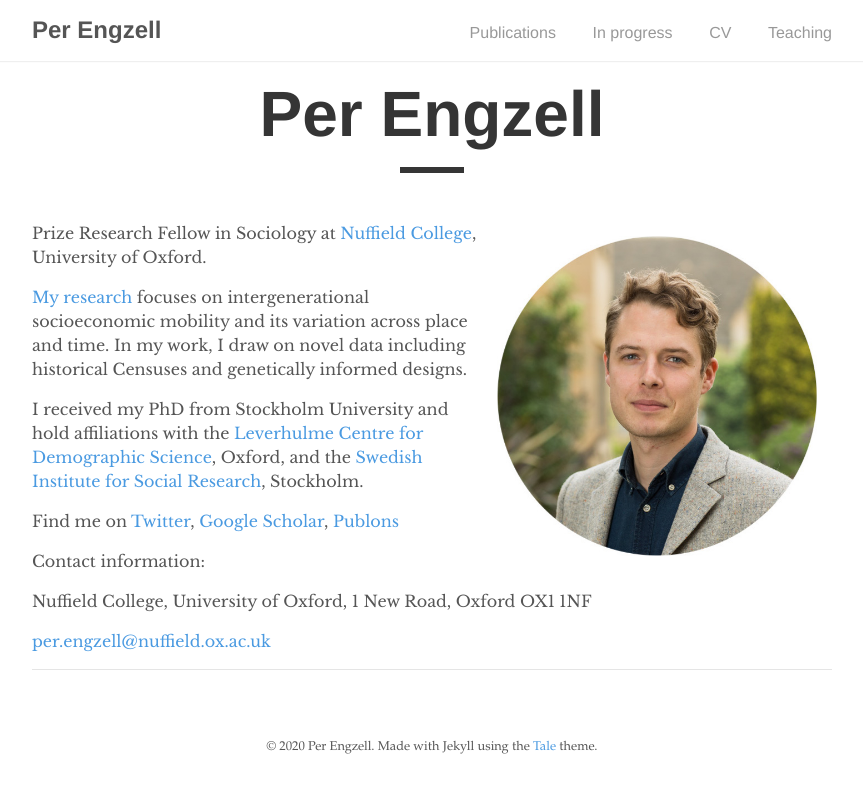
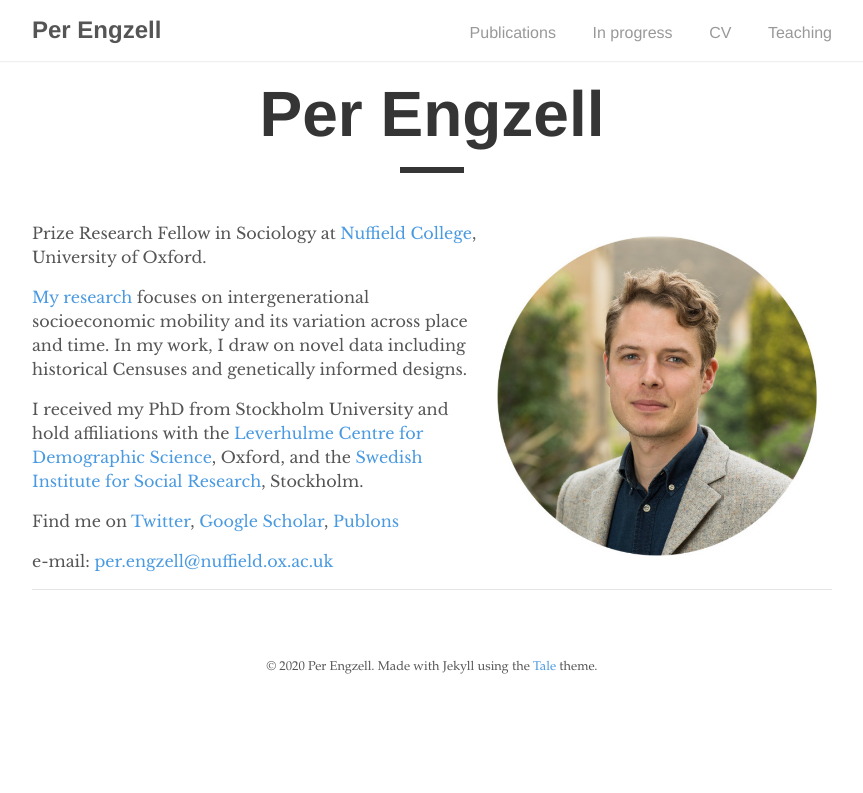
Before and after one commit to pengzell/pengzell.github.io, a Jekyll site: the page built from index.md, in a window 1280 px wide. Shown: the top 793 px of the page, without its empty margins (208-1071 px from the left). Built offline with Jekyll 4.4.1, drawn with Linux system fonts in a browser that asks for light colours.

Commit message:
Update index.md

```diff
--- a/index.md
+++ b/index.md
@@ -14,8 +14,4 @@ I received my PhD from Stockholm University and hold  affiliations with the [Lev
 
 Find me on [Twitter](https://twitter.com/PEngzell), [Google Scholar](https://scholar.google.com/citations?user=dM6v2S4AAAAJ&hl=en), [Publons](https://publons.com/researcher/1115850/per-engzell/)
 
-Contact information:
-
-Nuffield College, University of Oxford, 1 New Road, Oxford OX1 1NF
-
-[per.engzell@nuffield.ox.ac.uk](mailto:per.engzell@nuffield.ox.ac.uk)
+e-mail: [per.engzell@nuffield.ox.ac.uk](mailto:per.engzell@nuffield.ox.ac.uk)
```
